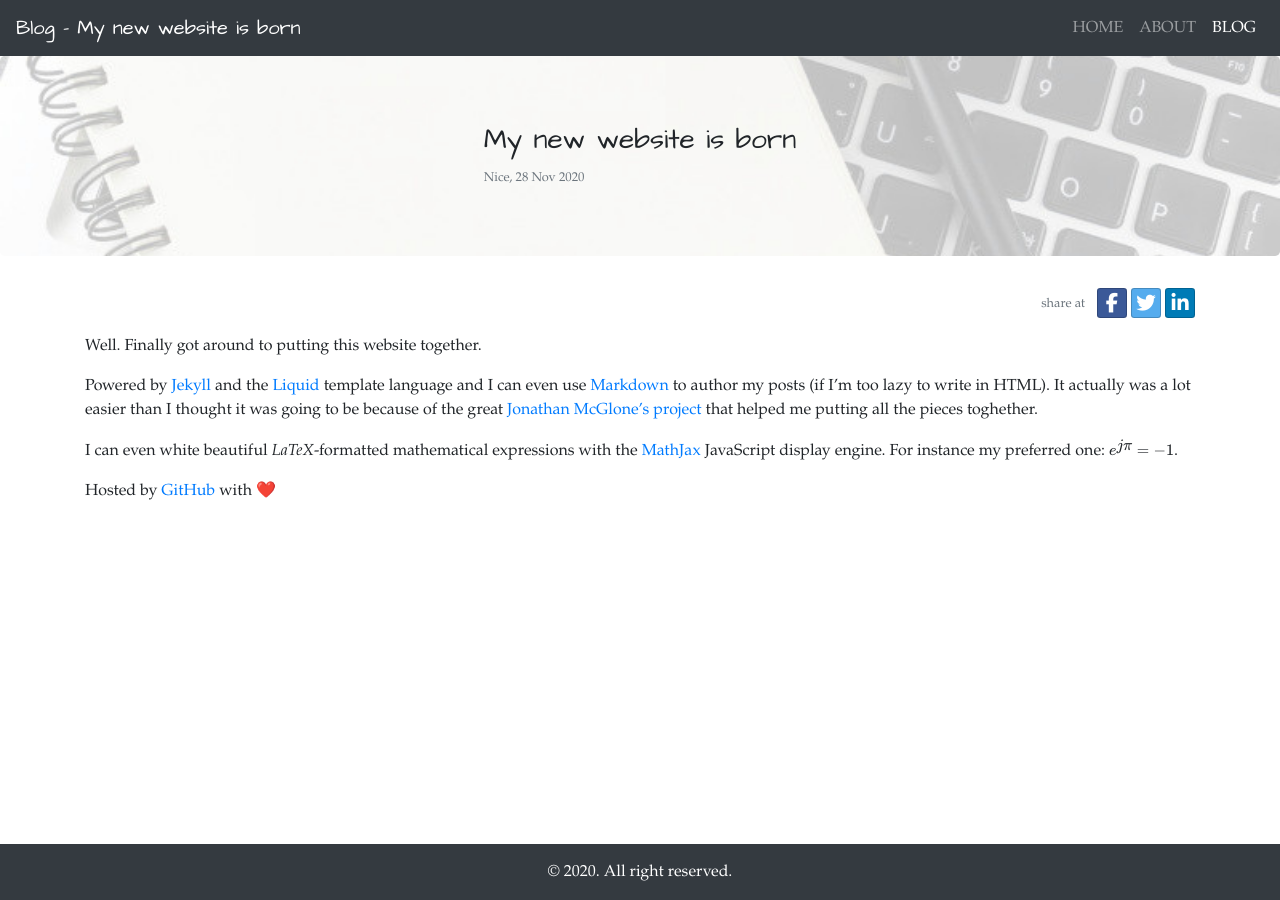
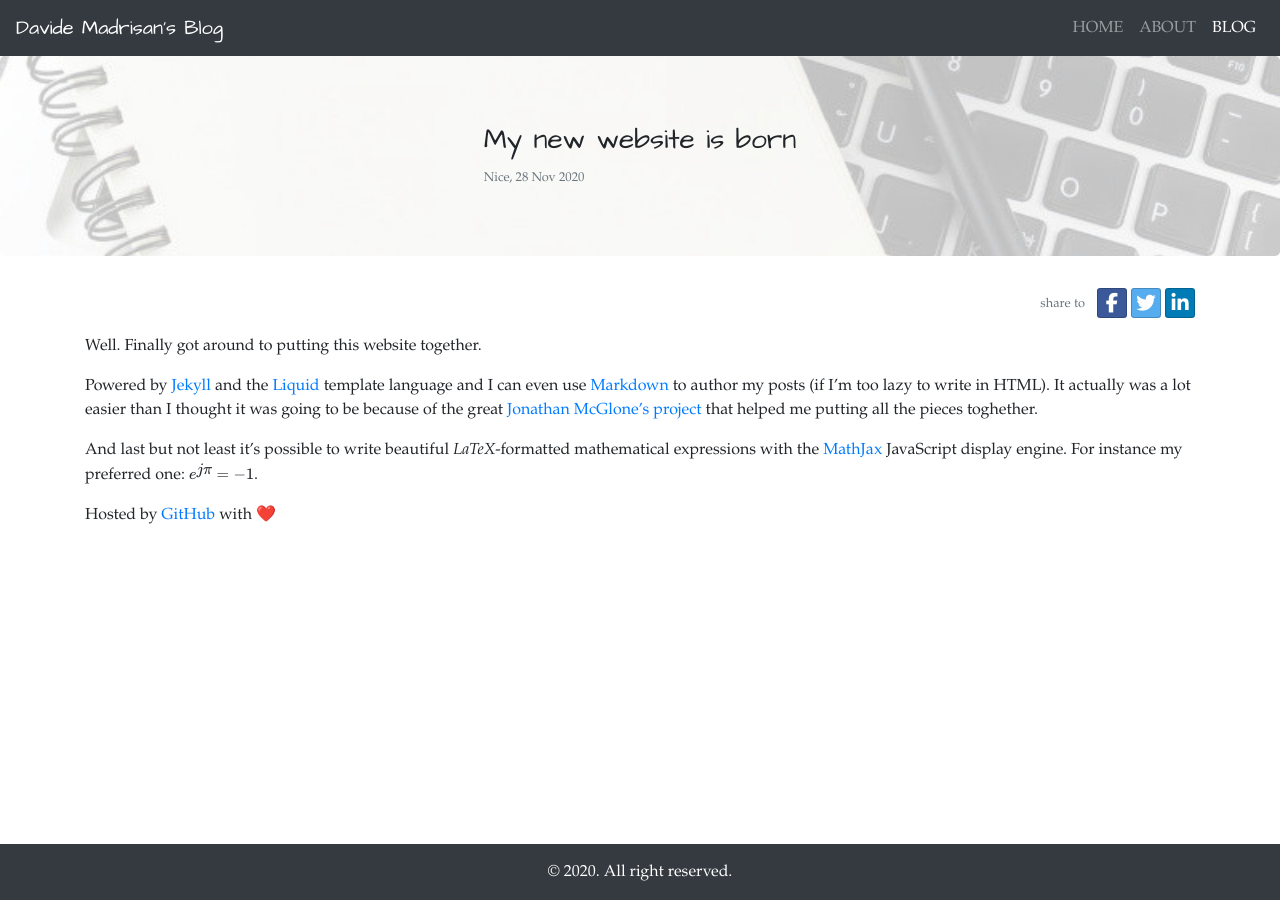
Before and after one commit to madrisan/madrisan.github.io, a Jekyll site: the page built from _posts/2020-11-28-davide-madrisan-site-launched.md, in a window 1280 px wide. Built offline with Jekyll 4.4.1, drawn with Linux system fonts in a browser that asks for light colours; nearby versions of some CDN libraries; emoji names are drawn with the system emoji font; formulas are drawn with MathJax 3.

Commit message:
Fix LinkedIN share link and other minor fixes
Signed-off-by: Davide Madrisan <davide.madrisan@gmail.com>

```diff
--- a/_layouts/default.html
+++ b/_layouts/default.html
@@ -33,7 +33,7 @@
             <nav class="navbar navbar-expand-md bg-dark navbar-dark sticky-top">
                 <a class="navbar-brand" href="#">
                 {% if page.layout == "post" %}
-                    Blog - {{ page.title }}
+                    Davide Madrisan's Blog
                 {% else %}
                     {{ page.title }}
                 {% endif %}
--- a/_layouts/post.html
+++ b/_layouts/post.html
@@ -17,7 +17,7 @@ layout: default
 <div class="container pb-2">
     <div class="row">
         <div class="col-md-12 col-sm-12 text-right">
-            <small class="bottom-align-text text-secondary pr-2">share at</small>
+            <small class="bottom-align-text text-secondary pr-2">share to</small>
             <a href="https://facebook.com/sharer.php?u={{ site.url }}{{ page.url }}"
                class="btn btn-social-icon btn-facebook btn-sm"
                data-abc="true"
--- a/_posts/2020-11-28-davide-madrisan-site-launched.md
+++ b/_posts/2020-11-28-davide-madrisan-site-launched.md
@@ -15,8 +15,8 @@ It actually was a lot easier than I thought it was going to be because of the
 great [Jonathan McGlone's project](https://github.com/hankquinlan/hankquinlan.github.io/)
 that helped me putting all the pieces toghether.
 
-I can even white beautiful *LaTeX*-formatted mathematical expressions with
-the [MathJax](https://www.mathjax.org/) JavaScript display engine.
+And last but not least it's possible to write beautiful *LaTeX*-formatted mathematical
+expressions with the [MathJax](https://www.mathjax.org/) JavaScript display engine.
 For instance my preferred one: $$ e^{j \pi} = -1 $$.
 
 Hosted by [GitHub](https://github.com/madrisan/madrisan.github.io) with :heart:
```
Also changed, not shown: other parts of _layouts/post.html (+1 -1 lines).
